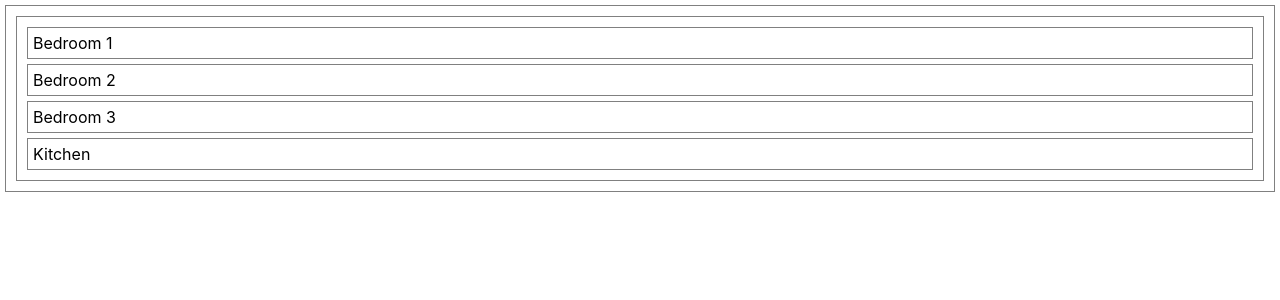
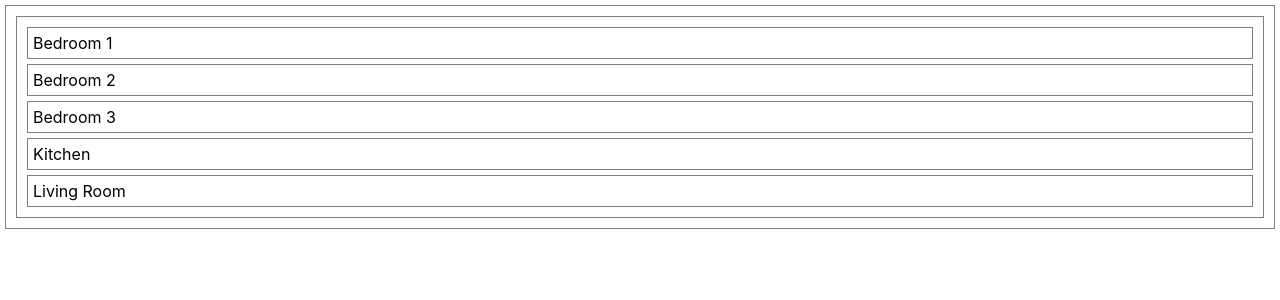
Before and after one commit to DanielleColucci/floorplan-lab, a React (Create React App) app: page / in a window 1280 px wide. Shown: the top 300 px of the page. Built offline with nearby package versions, Linux system fonts and the light colour scheme.

Commit message:
create LivingRoom component and render in FloorPlan

```diff
--- a/src/FloorPlan.jsx
+++ b/src/FloorPlan.jsx
@@ -1,5 +1,6 @@
 import Bedroom from "./Bedroom"
 import Kitchen from "./Kitchen"
+import LivingRoom from "./LivingRoom"
 
 const FloorPlan = () => {
   return (
@@ -8,6 +9,7 @@ const FloorPlan = () => {
       <Bedroom bedNum="2"/>
       <Bedroom bedNum="3"/>
       <Kitchen />
+      <LivingRoom />
     </>
   )
 }
--- /dev/null
+++ b/src/LivingRoom.jsx
@@ -0,0 +1,9 @@
+const LivingRoom = () => {
+  return (
+    <div>
+      Living Room
+    </div>
+  )
+}
+
+export default LivingRoom
```
